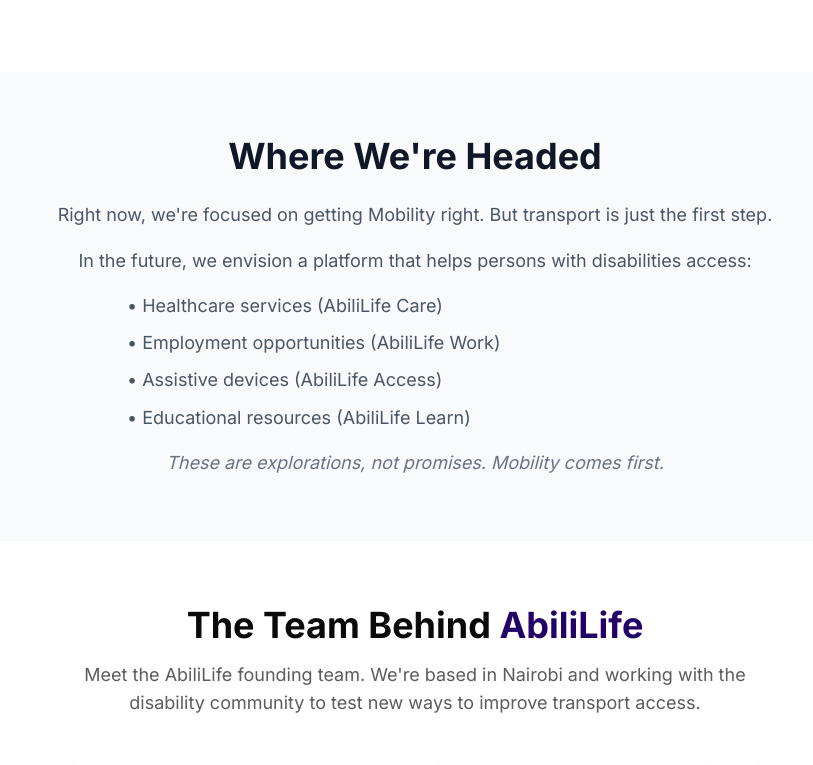
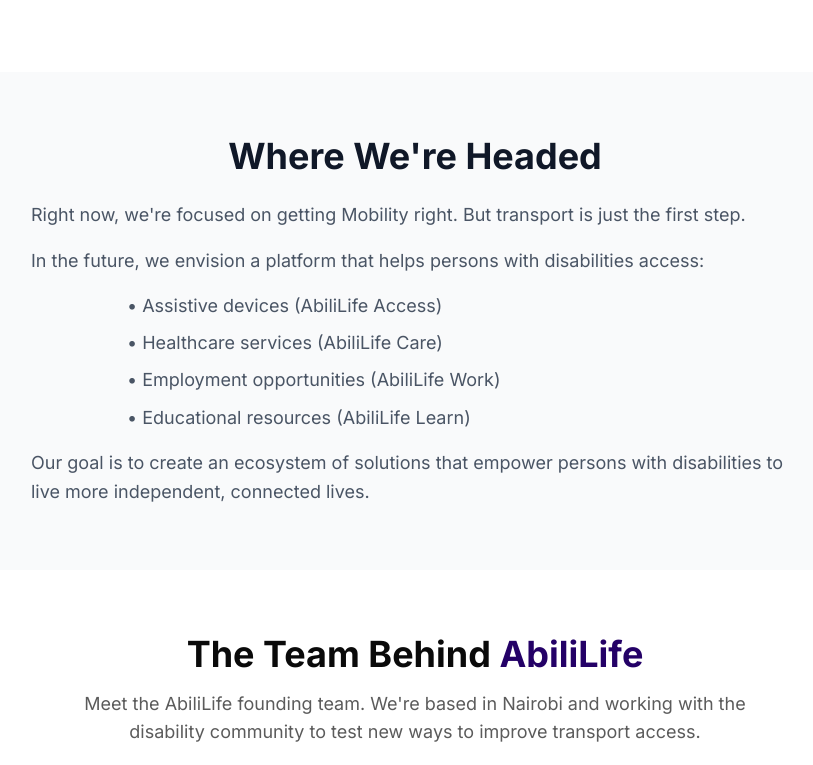
Before and after one commit to AbiliLife/AbiliLife_Landing_Page, a React (Vite) app: page / in a window 1280 px wide. Shown: the part 2880-3645 px from the top of the page, without its empty margins (225-1038 px from the left). Built offline with nearby package versions, Linux system fonts and the light colour scheme.

Commit message:
refactor: improve text alignment and update content in VisionTeaser component

```diff
--- a/src/components/VisionTeaser.tsx
+++ b/src/components/VisionTeaser.tsx
@@ -9,9 +9,9 @@
                     whileInView={{ opacity: 1, y: 0 }}
                     transition={{ duration: 0.6 }}
                     viewport={{ once: true }}
-                    className="max-w-3xl mx-auto text-center"
+                    className="max-w-3xl mx-auto"
                 >
-                    <h2 className="text-3xl md:text-4xl font-bold text-gray-900 mb-6">
+                    <h2 className="text-3xl md:text-4xl font-bold text-gray-900 mb-6 text-center">
                         Where We're Headed
                     </h2>
 
@@ -25,14 +25,14 @@
                         </p>
 
                         <ul className="text-left max-w-xl mx-auto space-y-2 mb-4">
+                            <li>• Assistive devices (AbiliLife Access)</li>
                             <li>• Healthcare services (AbiliLife Care)</li>
                             <li>• Employment opportunities (AbiliLife Work)</li>
-                            <li>• Assistive devices (AbiliLife Access)</li>
                             <li>• Educational resources (AbiliLife Learn)</li>
                         </ul>
 
-                        <p className="italic text-gray-500">
-                            These are explorations, not promises. Mobility comes first.
+                        <p>
+                            Our goal is to create an ecosystem of solutions that empower persons with disabilities to live more independent, connected lives.
                         </p>
                     </div>
                 </motion.div>
```
